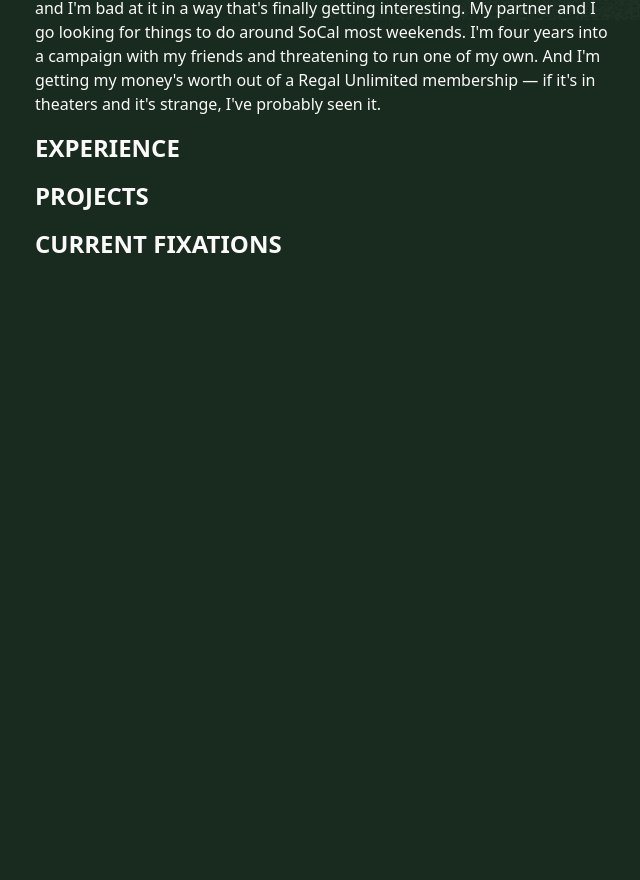
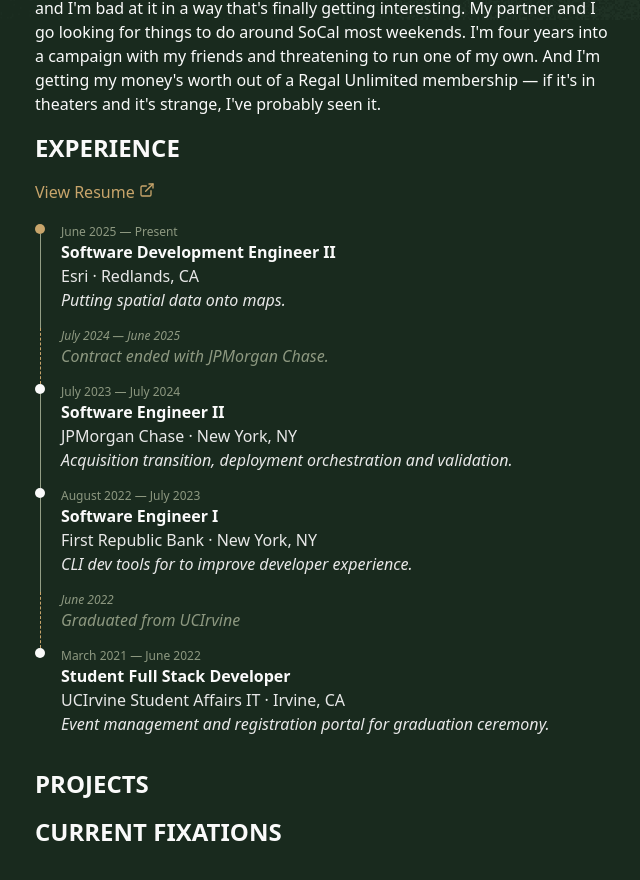
Before and after one commit to RileyChampion/personal-website-v3, a Next.js app: page / in a window 1280 px wide. Shown: the part 780-1660 px from the top of the page, without its empty margins (617-1257 px from the left). Before the commit the page ends 1088 px from the top, so only its background shows below. Built offline with nearby package versions, Linux system fonts and the light colour scheme; a web font is replaced by a local one.

Commit message:
Experience components and styling

```diff
--- /dev/null
+++ b/app/_config/metadata.yml
@@ -0,0 +1,31 @@
+experience:
+  - start: June 2025
+    end: Present
+    title: Software Development Engineer II
+    company: Esri
+    location: Redlands, CA
+    shortDescription: Putting spatial data onto maps.
+  - start: July 2024
+    end: June 2025
+    shortDescription: Contract ended with JPMorgan Chase.
+  - start: July 2023
+    end: July 2024
+    title: Software Engineer II
+    company: JPMorgan Chase
+    location: New York, NY
+    shortDescription: Acquisition transition, deployment orchestration and validation.
+  - start: August 2022
+    end: July 2023
+    title: Software Engineer I
+    company: First Republic Bank
+    location: New York, NY
+    shortDescription: CLI dev tools for to improve developer experience.
+  - start: June 2022
+    end: null
+    shortDescription: Graduated from UCIrvine
+  - start: March 2021
+    end: June 2022
+    title: Student Full Stack Developer
+    company: UCIrvine Student Affairs IT
+    location: Irvine, CA
+    shortDescription: Event management and registration portal for graduation ceremony.
--- a/app/globals.css
+++ b/app/globals.css
@@ -21,6 +21,7 @@
   --bg-selected:          #2A3D2C;   /* bg/selected  active row          */
   --bg-sage:              #939E85;   /* bg/sage      panel · 5.37:1      */
   --bg-scrim:             rgba(9, 16, 11, 0.72);   /* bg/scrim           */
+  --bg-inverse:           #FAFAFA;   /* bg/inverse   on light fills      */
 
   /* border/ */
   --border-default:       #2E4234;   /* border/default                   */
@@ -69,6 +70,7 @@
   --bg-selected:          #E9EDE1;
   --bg-sage:              #DDE2D4;   /* only 1.19:1 vs base — needs a border */
   --bg-scrim:             rgba(25, 42, 30, 0.45);
+  --bg-inverse:           #192A1E;
 
   /* border/ */
   --border-default:       #D6DBCB;
@@ -118,6 +120,7 @@
   --color-raised:            var(--bg-raised);
   --color-selected:          var(--bg-selected);
   --color-sage:              var(--bg-sage);
+  --color-bg-inverse:        var(--bg-inverse);
 
   /* border/ */
   --color-border:            var(--border-default);
--- a/app/page.tsx
+++ b/app/page.tsx
@@ -1,7 +1,13 @@
+import fs from "fs";
+import YAML from "yaml";
 import { Borel } from "next/font/google";
 import { SiGithub, SiLetterboxd } from "react-icons/si";
 import { FaLinkedin } from "react-icons/fa";
-import ThemeToggle from "./ui/ThemeToggle";
+import { ExternalLink } from "lucide-react";
+import ThemeToggle from "./ui/Theme/ThemeToggle";
+import { ExperienceList } from "./ui/Experience/types/types";
+import ExperienceItem from "./ui/Experience/ExperienceItem";
+import ExperienceGapItem from "./ui/Experience/ExperienceGapItem";
 
 const borel = Borel({
   variable: "--font-borel",
@@ -11,6 +17,11 @@ const borel = Borel({
 });
 
 export default function Home() {
+
+  const metadata = fs.readFileSync("./app/_config/metadata.yml", "utf8");
+
+  const experienceList: ExperienceList = YAML.parse(metadata)
+
   return (
     <div className="lg:flex lg:justify-between lg:gap-3 px-8 lg:px-16 py-12 lg:py-0">
       <header className="flex flex-col justify-between lg:max-h-screen lg:py-8 lg:sticky lg:top-0 min-w-1/2">
@@ -72,7 +83,7 @@ export default function Home() {
         </div>
       </header>
       <div className="min-h-screen min-w-1/2 lg:py-8 py-8">
-        <div id="about">
+        <section id="about" className="mb-4">
           <h1 className="text-primary text-2xl font-extrabold mb-4">ABOUT</h1>
           <p className="text-primary text-md mb-4">
             I&apos;m a software engineer at ESRI, working on Feature Services — the layer that gets spatial data out of wherever it actually lives and into a map you can pan around. Some of that data sits in stores we host. Some of it stays in a customer&apos;s own warehouse and has to be read in place. Making both feel like the same map is most of the job.
@@ -92,19 +103,34 @@ export default function Home() {
           <p className="text-primary text-md mb-4">
             What followed was several months of applications that mostly went nowhere, and eventually the decision to move home to Southern California. Esri came out of that. I probably wouldn&apos;t have found this job if the last one hadn&apos;t ended, which is an annoying thing to be true.
           </p>
-          <p className="text-primary text-md mb-4">
+          <p className="text-primary text-md">
             Niko takes up a reasonable percentage of my week. I&apos;m learning to draw, and I&apos;m bad at it in a way that&apos;s finally getting interesting. My partner and I go looking for things to do around SoCal most weekends. I&apos;m four years into a campaign with my friends and threatening to run one of my own. And I&apos;m getting my money&apos;s worth out of a Regal Unlimited membership — if it&apos;s in theaters and it&apos;s strange, I&apos;ve probably seen it.
           </p>
-        </div>
-        <div id="experience">
+        </section>
+        <section id="experience" className="mb-4">
           <h1 className="text-primary text-2xl font-extrabold mb-4">EXPERIENCE</h1>
-        </div>
-        <div id="projects">
+          <p className="text-attention mb-5">
+            <a className="flex" href="#about">
+              View Resume <ExternalLink size={20} className="strock-current pl-1" />
+            </a>
+          </p>
+          <div role="list" className="pl-0 ml-0">
+            {
+              experienceList.experience.map((exp, index) => (
+                "title" in exp ? (
+                  <ExperienceItem key={index} experience={exp} isFirst={index === 0} isLast={index === experienceList.experience.length - 1} />
+                ) : (
+                  <ExperienceGapItem key={index} experience={exp} />
+              )))
+            }
+          </div>
+        </section>
+        <section id="projects" className="mb-4">
           <h1 className="text-primary text-2xl font-extrabold mb-4">PROJECTS</h1>
-        </div>
-        <div id="current-fixations">
+        </section>
+        <section id="current-fixations" className="mb-4">
           <h1 className="text-primary text-2xl font-extrabold mb-4">CURRENT FIXATIONS</h1>
-        </div>
+        </section>
         <div id="copyright"></div>
       </div>
     </div>
--- /dev/null
+++ b/app/ui/Experience/ExperienceGapItem.tsx
@@ -0,0 +1,19 @@
+"use client";
+
+interface ExperienceGapProp {
+    experience: ExperienceGap
+}
+
+export default function ExperienceGapItem({experience} : ExperienceGapProp) {
+    return (
+        <div role="listitem" className="flex">
+            <div className="w-2.5 flex flex-col items-center mr-4">
+                <div className="border-l border-dashed border-action h-full w-px"></div>
+            </div>
+            <div className="pb-4">
+                <p className="text-xs italic text-muted">{experience.start}{experience?.end ? ` — ${experience.end}` : "" }</p>
+                <p className="text-muted italic">{experience.shortDescription}</p>
+            </div>
+        </div>
+    );
+}
--- /dev/null
+++ b/app/ui/Experience/ExperienceItem.tsx
@@ -0,0 +1,24 @@
+"use client";
+
+interface ExperienceProp {
+    experience: Experience
+    isFirst: boolean
+    isLast: boolean
+}
+
+export default function ExperienceItem({experience, isFirst, isLast} : ExperienceProp) {
+    return (
+        <div role="listitem" className="flex">
+            <div className="flex flex-col items-center mr-4">
+                <div className={`w-2.5 h-2.5 rounded-full ${isFirst ? "bg-action" : "bg-bg-inverse"}`}></div>
+                <div className={`w-px flex-1 bg-sage ${isLast ? "hidden" : ""}`}></div>
+            </div>
+            <div className="pb-4">
+                <p className="text-xs text-muted">{experience.start}{experience?.end ? ` — ${experience.end}` : "" }</p>
+                <p className="text-primary font-bold">{experience.title}</p>
+                <p className="text-secondary">{experience.company} · {experience.location}</p>
+                <p className="text-secondary italic">{experience.shortDescription}</p>
+            </div>
+        </div>
+    );
+}
--- /dev/null
+++ b/app/ui/Experience/types/types.ts
@@ -0,0 +1,18 @@
+export interface Experience {
+    start: string
+    end: string
+    title: string
+    company: string
+    location: string
+    shortDescription: string
+}
+
+export interface ExperienceGap {
+    start: string
+    end: string
+    shortDescription: string
+}
+
+export interface ExperienceList {
+    experience: (Experience | ExperienceGap)[]
+}
--- a/package.json
+++ b/package.json
@@ -14,7 +14,8 @@
     "next-themes": "^0.4.6",
     "react": "19.2.8",
     "react-dom": "19.2.8",
-    "react-icons": "^5.7.0"
+    "react-icons": "^5.7.0",
+    "yaml": "^2.9.0"
   },
   "devDependencies": {
     "@tailwindcss/postcss": "^4",
@@ -23,6 +24,7 @@
     "@types/react-dom": "^19",
     "eslint": "^9",
     "eslint-config-next": "16.3.4",
+    "playwright": "^1.63.0",
     "tailwindcss": "^4",
     "typescript": "^5"
   },
```
Also changed, not shown: app/ui/Theme/ThemeToggle.tsx (renamed from app/ui/ThemeToggle.tsx), 1 other file (tests, documents, lock files or other folders).
